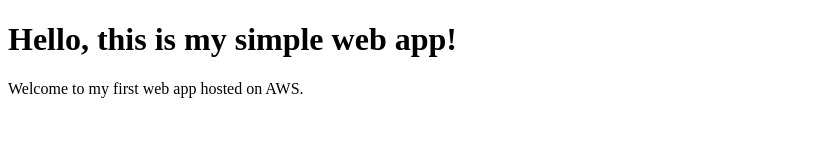
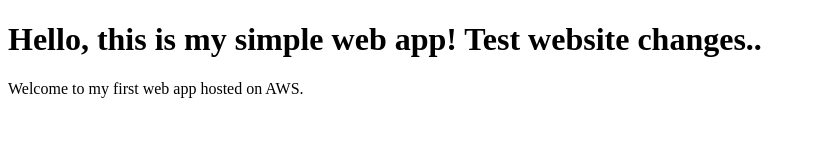
Before and after one commit to bobtj/simple-web-app, a plain HTML site: page index.html in a window 1280 px wide. Shown: the whole page, without its empty margins (0-816 px from the left). Drawn offline with Linux system fonts and the light colour scheme.

Commit message:
Update index.html

```diff
--- a/index.html
+++ b/index.html
@@ -6,7 +6,7 @@
     <title>My Simple Web App</title>
 </head>
 <body>
-    <h1>Hello, this is my simple web app!</h1>
+    <h1>Hello, this is my simple web app! Test website changes..</h1>
     <p>Welcome to my first web app hosted on AWS.</p>
 </body>
 </html>
```
